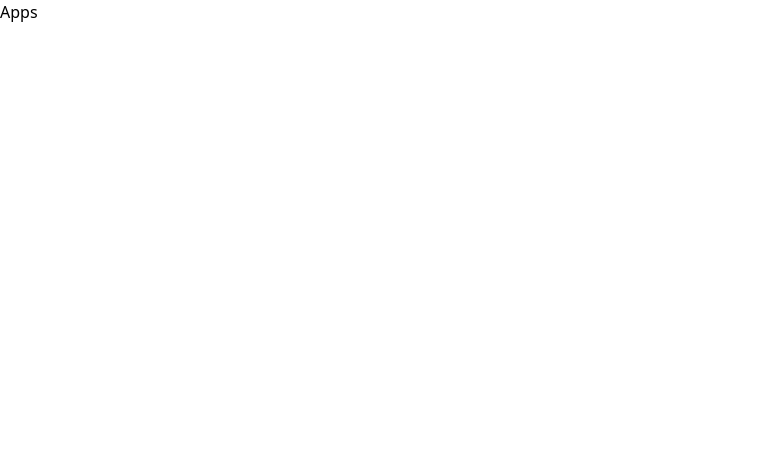
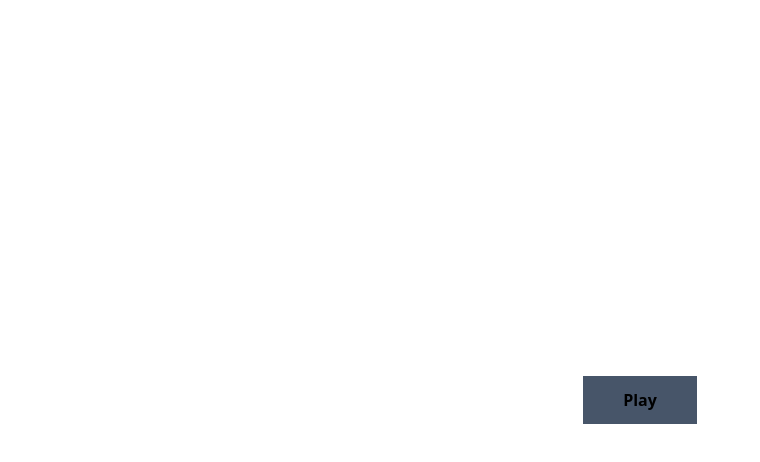
Before and after one commit to AnishBhardwajDeorwine/Game1, a React (Create React App) app: page / in a window 1280 px wide. Shown: the top 462 px of the page, without its empty margins (0-760 px from the left). Built offline with nearby package versions, Linux system fonts and the light colour scheme.

Commit message:
Items added

```diff
--- a/public/index.html
+++ b/public/index.html
@@ -1,10 +1,9 @@
 <!DOCTYPE html>
 <html lang="en">
-
   <head>
     <meta charset="utf-8" />
     <meta name="viewport" content="width=device-width, initial-scale=1" />
-  <title>Form Demo</title>
+    <title>Game1</title>
   </head>
 
   <body>
@@ -21,5 +20,4 @@
       To create a production bundle, use `npm run build` or `yarn build`.
     -->
   </body>
-
 </html>
--- a/src/App.jsx
+++ b/src/App.jsx
@@ -1,6 +1,11 @@
 import React from "react";
+import { MainScreen } from "./components/MainScreen";
 
 const App = () => {
-  return <div>Apps</div>;
+  return (
+    <div>
+      <MainScreen />
+    </div>
+  );
 };
 export default App;
--- /dev/null
+++ b/src/components/MainScreen.jsx
@@ -0,0 +1,9 @@
+import React from "react";
+
+export const MainScreen = () => {
+  return (
+    <div className=" flex items-center justify-center w-screen h-screen">
+      <button className=" px-10 py-3 font-bold bg-slate-600">Play</button>
+    </div>
+  );
+};
--- /dev/null
+++ b/src/components/context/AppContext.js
@@ -0,0 +1,7 @@
+import { createContext } from "react";
+
+export const AppContext = createContext();
+export default function AppContextProvider({ children }) {
+  const value = {};
+  return <AppContext.Provider value={value}>{children}</AppContext.Provider>;
+}
--- a/src/index.js
+++ b/src/index.js
@@ -2,10 +2,11 @@ import React from "react";
 import ReactDOM from "react-dom/client";
 import App from "./App";
 import "./index.css";
+import AppContextProvider from "./components/context/AppContext";
 
 const root = ReactDOM.createRoot(document.getElementById("root"));
 root.render(
-
+  <AppContextProvider>
     <App />
-
+  </AppContextProvider>
 );
```
Lines whose indentation alone changed are shown as unchanged.
